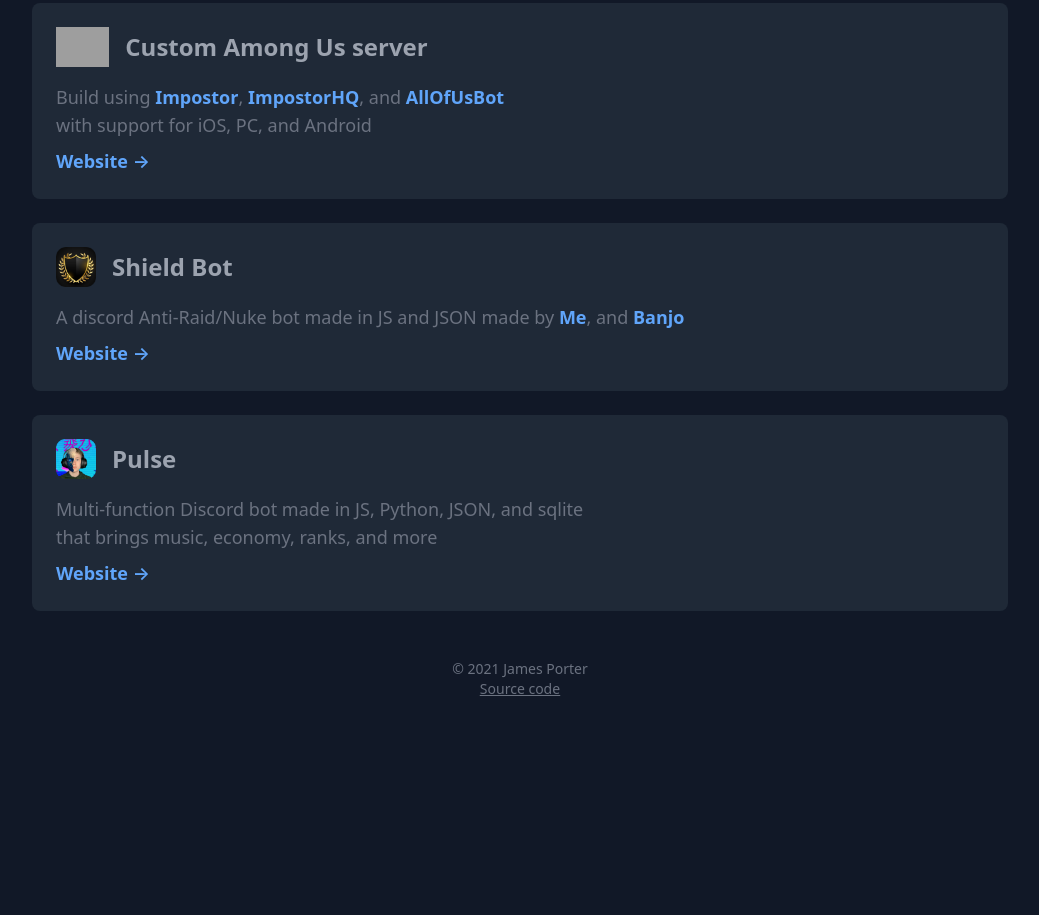
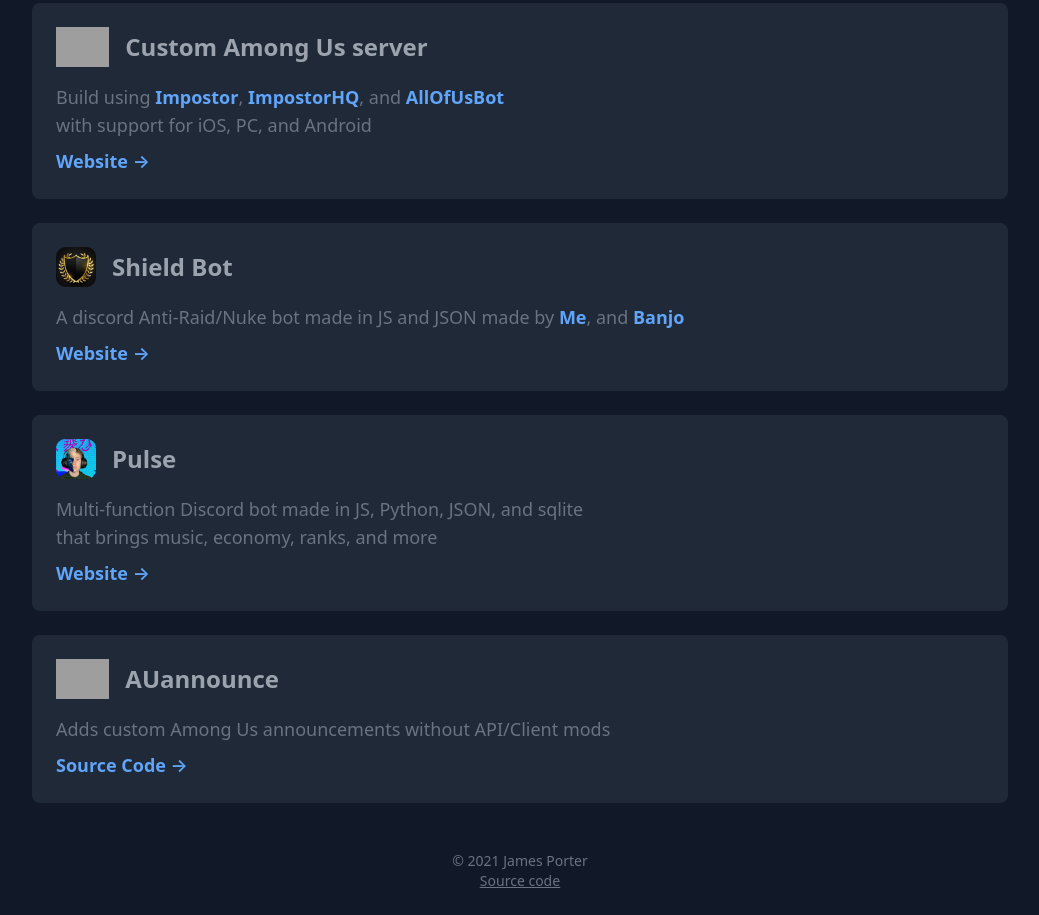
Before and after one commit to Trinculo54/website, a plain HTML site: page index.html in a window 1280 px wide. Shown: the part 357-1272 px from the top of the page, without its empty margins (120-1159 px from the left). Before the commit the page ends 1080 px from the top, so only its background shows below. Drawn offline with nearby package versions, Linux system fonts and the light colour scheme; grey boxes are pictures that could not be loaded; a small style sheet from the web is missing.

Commit message:
Update index.html

```diff
--- a/index.html
+++ b/index.html
@@ -2,7 +2,6 @@
 <head>
 
     <!-- Discord Embed -->
-        <meta name="have-i-been-pwned-verification" value="eae1dd36e0337531c501a2ca08d743b2">
         <meta content="James Porter" property="og:title">
   <meta content="My personal Portfolio" property="og:description">
 
@@ -174,6 +173,21 @@
         </div>
     </div>
 
+
+    <div class="bg-gray-800 p-6 my-6 rounded-lg">
+        <div class="flex items-center space-x-4">
+            <img class="h-10" src="https://raw.githubusercontent.com/Impostor/Impostor/master/src/Impostor.Server/icon.ico" alt="Server">
+            <span class="text-2xl text-gray-400 font-semibold">AUannounce</span>
+        </div>
+
+        <div class="pt-4 text-lg">
+            <p class="text-gray-500">Adds custom Among Us announcements without API/Client mods</p>
+            <p class="pt-2 text-lg font-semibold text-blue-400">
+                <a href="https://github.com/Trinculo54/AUannounce/">Source Code →</a>
+            </p>
+        </div>
+    </div>
+
         </section>
     <div class="p-6 text-sm text-center text-gray-500">
         <p>© 2021 James Porter</p>
```
